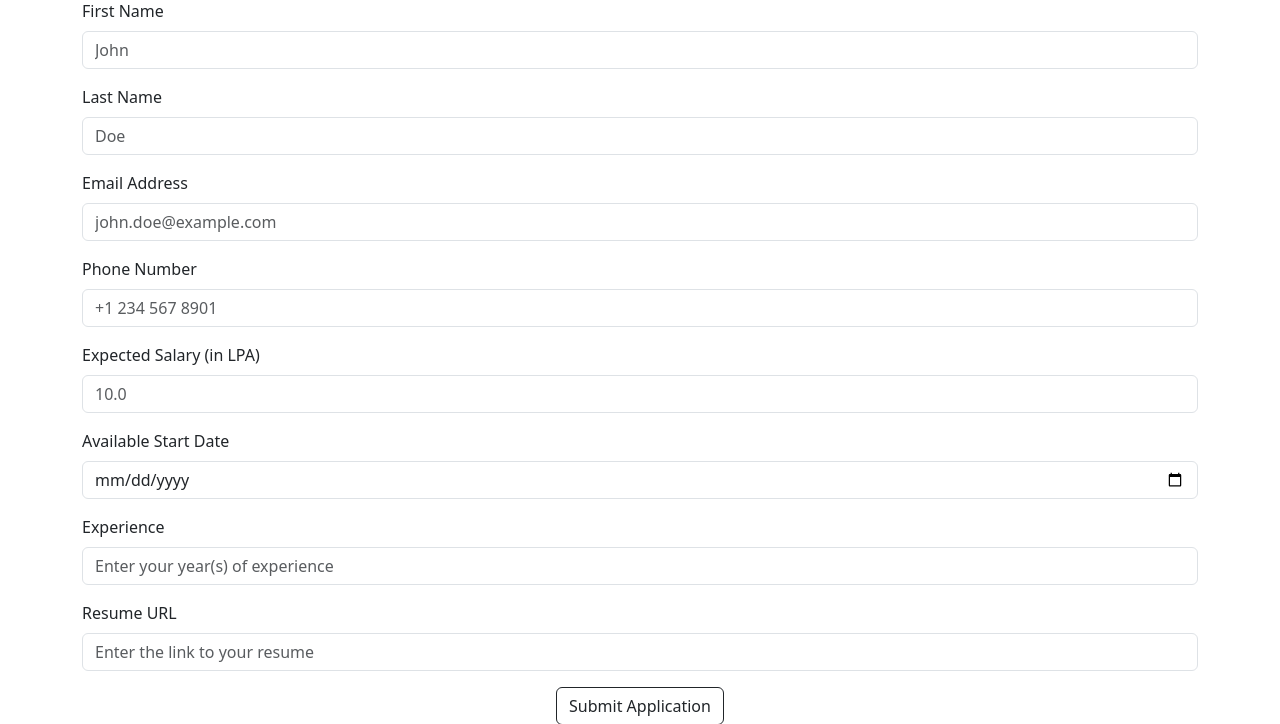
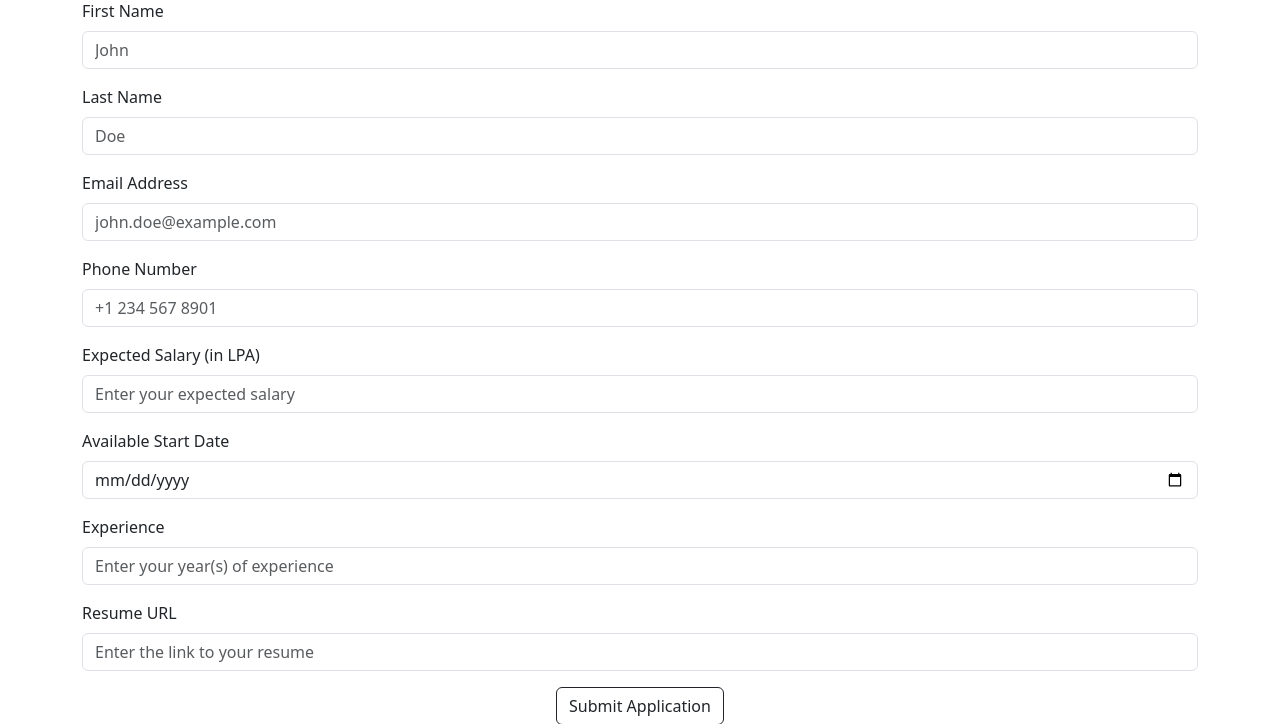
Before and after one commit to VimalKumarKJ/uhired, a Flask app: template templates/jobPage.html in a window 1280 px wide. Shown: the part 339-1063 px from the top of the page. Run offline with Flask 3, Linux system fonts and the light colour scheme; the template is opened without the code that fills it, so the values that code supplies are empty.

Commit message:
Change placeholder for Expected salary text input

```diff
--- a/templates/application.html
+++ b/templates/application.html
@@ -55,7 +55,7 @@
       class="form-control"
       id="salary"
       name="salary"
-      placeholder="10.0"
+      placeholder="Enter your expected salary"
       required
     />
   </div>
```
